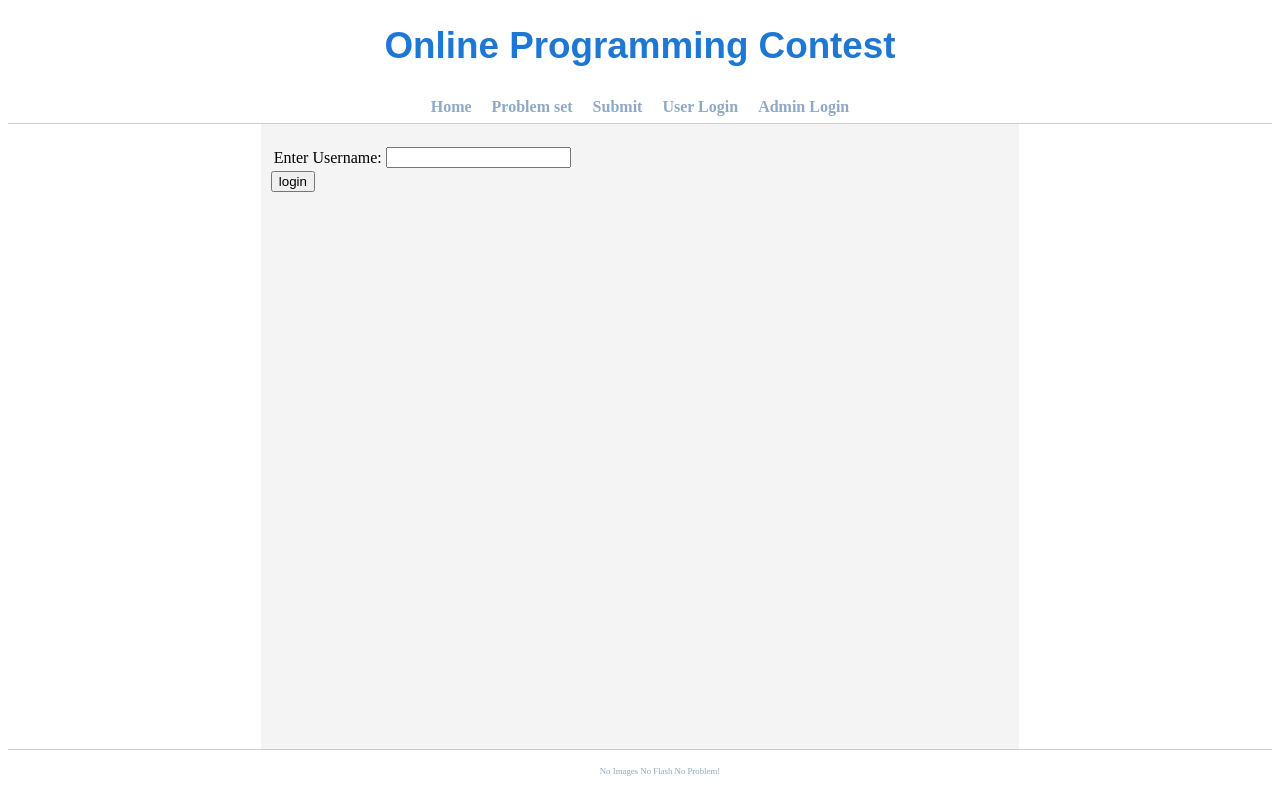
After one commit to singharpit94/hackzor, a Django app: template server/templates/reset_password.html in a window 1280 px wide. The commit adds this page. Run offline with Django 3.2, Linux system fonts and the light colour scheme; the template is opened without the code that fills it: most values are stand-ins (such as "Sample title", 1, 10 or a date in 2020); form fields are guessed from the names that the template uses.

Commit message:
Added css

```diff
--- /dev/null
+++ b/media/css/style.css
@@ -0,0 +1,75 @@
+#navibar ul {
+    padding : 7px 0;
+    margin : 0;
+    list-style : none;
+    border-bottom: 1px solid #CCC;font-weight: bold;
+    white-space : nowrap;
+    text-align : center;
+    width : auto;
+}
+
+#navibar li {
+    padding : 0;
+    margin : 0 5px;
+    display : inline;
+
+}
+#navibar a:link,
+#navibar a:visited {
+    width:150px;
+    height:25px;
+    padding : 3px;
+    text-decoration : none;
+    color : #8FA9C5;
+    font-weight: bold;
+    /* TODO: Add a family */
+    Xfont-family:"trebuchet ms", tahoma, arial, verdana, sans-serif;
+    border-bottom: 4px solid #FFF;
+}
+
+#navibar a:hover {
+    border-color : #FF5500;
+    color : #00B713;
+}
+
+#topbar {
+    text-align : center;
+    /* TODO: Add a family */
+    font-family : arial ;
+    font-size : 1.15em;
+    color : #1E77D3;
+    xbackground : #1E77D3;
+    xcolor : #FFF;
+}
+
+#content {
+    min-height : 600px;
+    padding-top : 10px;
+    width:700px;
+}
+#wrapper {
+    border-left : 0px solid #000;
+    border-right : 0px solid #000;
+    margin : 0 20% 0 20%;
+    xmargin : 0px auto 0 auto;
+    padding : 10px;
+    padding-bottom : 5px;
+    xtext-align:left;
+    background : #F4F4F4;
+}
+
+#footer  {
+    border-top: 1px solid #CCC;
+    xfont-weight: bold;
+    text-align : center;
+    color : #8FA9C5;
+}
+#footer ul {
+
+}
+#footer ul li {
+    font-size: .55em;
+    display : inline;
+    list-style : none;
+    white-space : nowrap
+}
--- a/server/templates/base.html
+++ b/server/templates/base.html
@@ -2,31 +2,22 @@
 "http://www.w3.org/TR/xhtml1/DTD/xhtml1-transitional.dtd">
 <html xmlns="http://www.w3.org/1999/xhtml" xml:lang="en" lang="en">
     <head>
-		<link rel="stylesheet" href="style.css" />
+        <link rel="stylesheet" href="/css/style.css" />
         <title>{% block title %}Online Programming Contest{% endblock %}</title>
     </head>
 
     <body>
 
-		<table border="1" width="100%" align="left" cellspacing="1" cellpadding="1">
-			<tr>
-				<td align="left" colspan="2" bgcolor="White" >
         <div id="topbar">
-						{% block sidebar %}
-						<font color="#0000ff">
+            {% block topbar%}
                 <h1> Online Programming Contest</h1>
-						</font>
             {% endblock %}
         </div>
-				</td>
-			</tr>
 
-			<tr>
-				<td width="15%">
-					<div  id="sidebar">
-						{% block topbar%}
-							<ul>
-								<li><a href='/opc'>Home</a><br>
+        <div id="navibar">
+        {% block sidebar %}
+            <ul id="naviul">
+                <li><a href='/opc'>Home</a>
                 <li><a href='/opc/problems/'>Problem set</a>
                 {% if object.id %}
                     <li> <a href='/opc/problems/{{ object.id }}/submit/'>Submit</a>
@@ -44,13 +35,20 @@
             </ul>
         {% endblock %}
         </div>
-				</td>
-				<td>
+
+        <div id="wrapper">
             <div id="content">
-						{% block content %}{% endblock %}
+                {% block content %}
+                {% endblock %}
             </div>
-				</td>
-			</tr>
-		</table>
+        </div>
+        <div id="footer">
+            <ul>
+                <li> No Images
+                <li> No Flash
+                <li> No Problem!
+            </ul>
+        </div>
+
     </body>
 </html>
--- /dev/null
+++ b/server/templates/reset_password.html
@@ -0,0 +1,23 @@
+{% extends "base.html" %}
+{% block content %}
+
+{% if form.has_errors %}
+    <p> You Forms has Errors.</p>
+{% endif %}
+
+<form method="post" action=".">
+    <table>
+        {% if form.username.errors %}
+        <tr>
+            <td>
+                *** {{ form.username.errors|join:", " }}
+            </td>
+        </tr>
+        {% endif %}
+        <tr><td><label for="id_username">Enter Username:</label></td><td>{{ form.username }}</td></tr>
+    </table>
+
+    <input type="submit" value="login" />
+    <input type="hidden" name="next" value="{{ next }}" />
+</form>
+{% endblock %}
--- a/settings.py
+++ b/settings.py
@@ -90,4 +90,4 @@ CONTEST_EMAIL = 'hackzor@googlegroups.com'
 CONTEST_URL = '192.168.1.2'
 
 
-SESSION_COOKIE_AGE =1800
+SESSION_COOKIE_AGE = 1800
--- a/urls.py
+++ b/urls.py
@@ -34,6 +34,10 @@ urlpatterns = patterns('',
         (r'^accounts/register/$',
             'hackzor.server.views.register'),
 
+        # For reseting password
+        (r'^accounts/reset/(?P<activation_key>\w+)/$',
+            'hackzor.server.views.confirm'),
+
         # Admin Interface
         (r'^admin/',
             include('django.contrib.admin.urls')),
```
Also changed, not shown: server/forms.py (+17 -0 lines), server/views.py (+4 -3 lines), 3 other files. Lines whose indentation alone changed are shown as unchanged.
